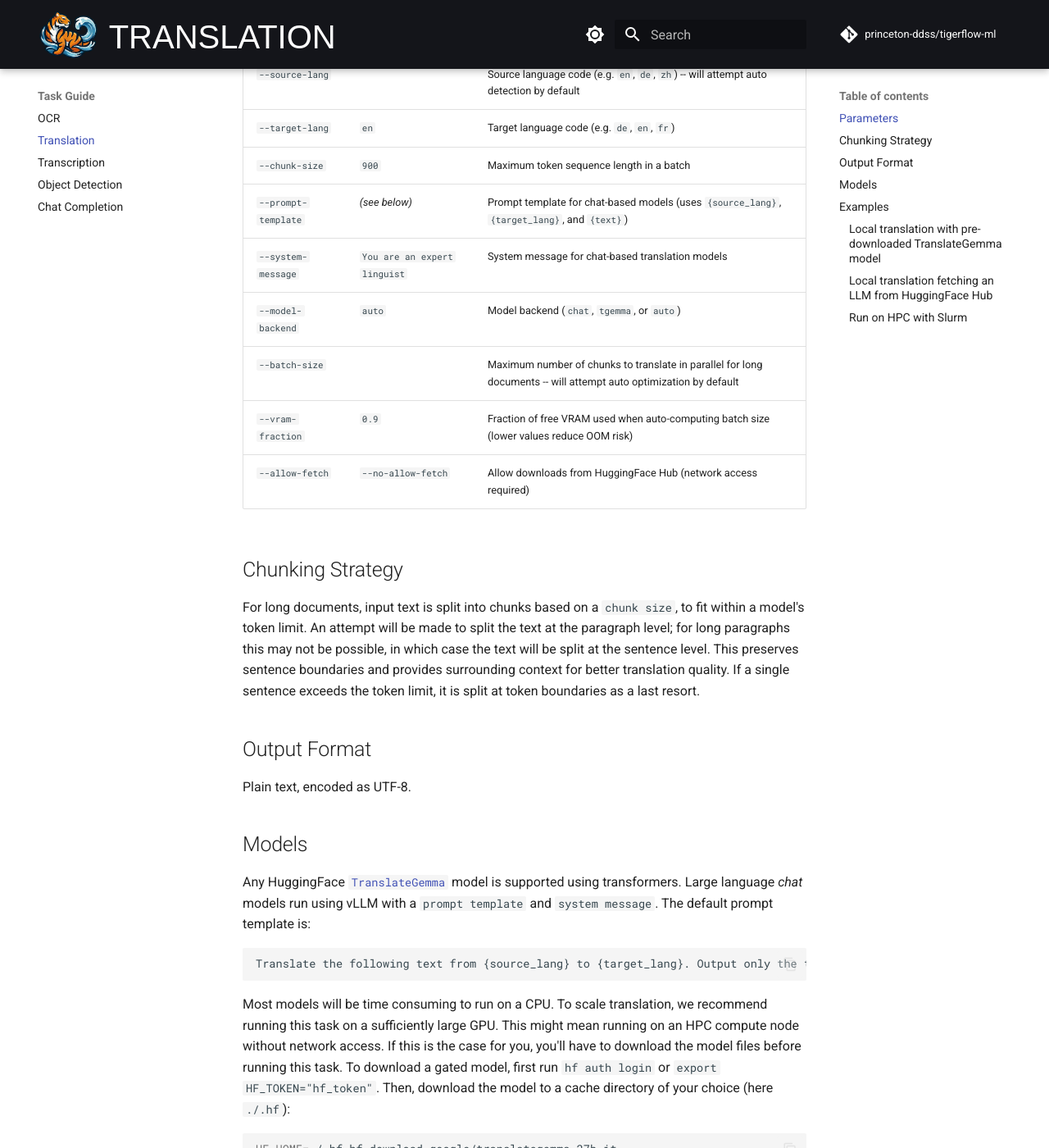
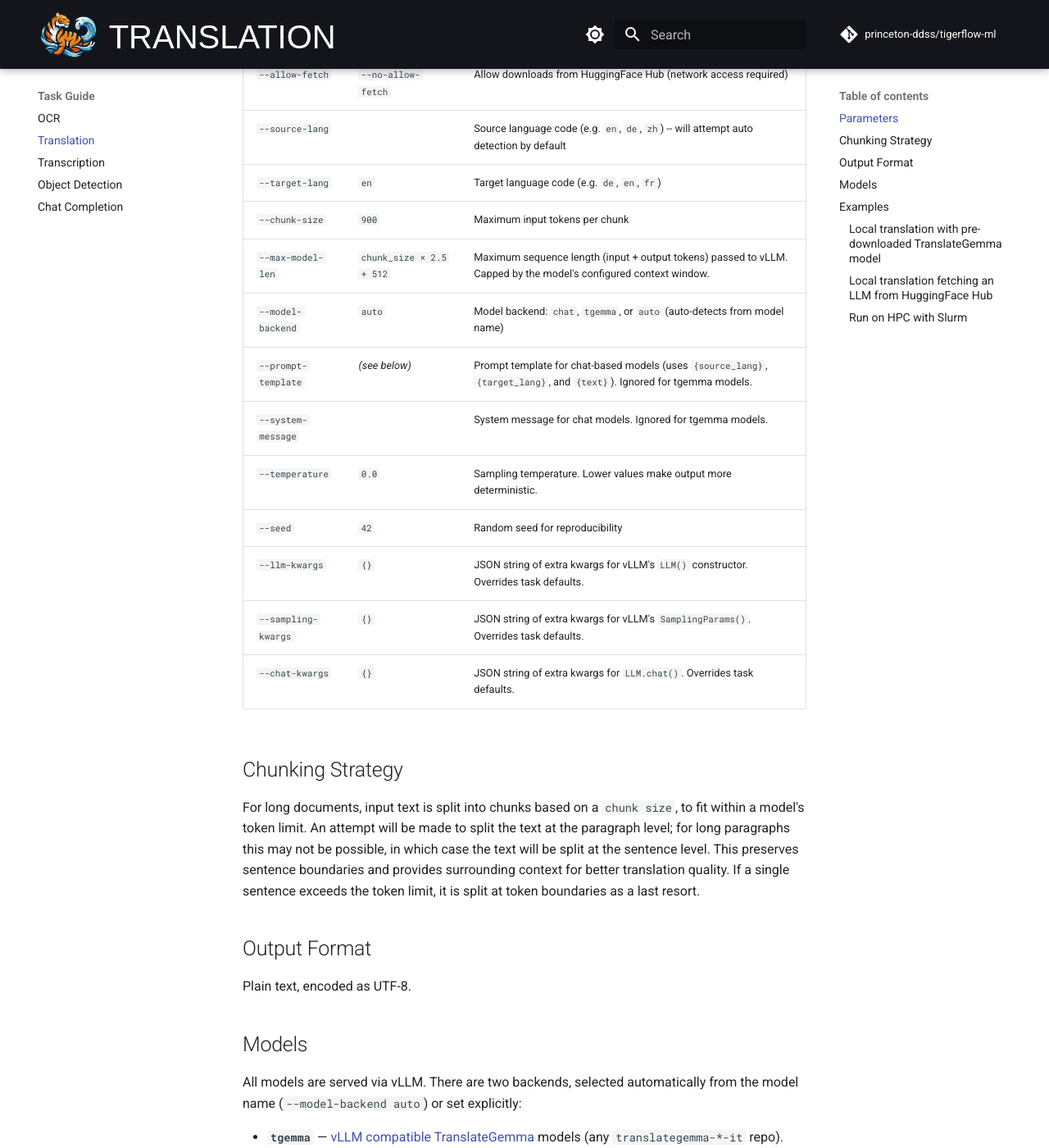
Before and after one commit to princeton-ddss/tigerflow-ml, an MkDocs documentation site: the page built from docs/mkdocs/tasks/translate.md, in a window 1280 px wide and 1400 px high, scrolled down 510 px. Shown: the whole window at 82% size. Built offline with MkDocs 1.6.1 and Material for MkDocs 9.7.7, drawn with Linux system fonts in a browser that asks for light colours; some web fonts are replaced; comment, search, counter and statistics services are not loaded; the version menu is left out; some of the changed text lies outside the part shown.

Commit message:
docs: reflect refactored code and lack of tgemma model support

````diff
--- a/docs/mkdocs/tasks/translate.md
+++ b/docs/mkdocs/tasks/translate.md
@@ -1,24 +1,27 @@
 # Translation
 
-Translate text documents using HuggingFace [TranslateGemma](https://huggingface.co/collections/google/translategemma) models or chat models.
+Translate text documents using HuggingFace [vLLM optimized TranslateGemma](https://docs.vllm.ai/projects/recipes/en/latest/Google/TranslateGemma.html) models or chat models via vLLM.
 
 ## Parameters
 
-| Parameter           | Default                  | Description                                                                              |
-|---------------------|--------------------------|------------------------------------------------------------------------------------------|
-| `--model`           |                          | HuggingFace model repo ID                                                                |
-| `--revision`        | `main`                   | Model revision (branch, tag, or commit hash)                                             |
-| `--cache-dir`       |                          | HuggingFace cache directory for model files                                              |
-| `--device`          | `auto`                   | Device to use (`cuda`, `cpu`, or `auto`)                                                 |
-| `--source-lang`     |                          | Source language code (e.g. `en`, `de`, `zh`) -- will attempt auto detection by default   |
-| `--target-lang`     | `en`                     | Target language code (e.g. `de`, `en`, `fr`)                                             |
-| `--chunk-size`      | `900`                    | Maximum token sequence length in a batch                                                 |
-| `--prompt-template` | *(see below)*            | Prompt template for chat-based models (uses `{source_lang}`, `{target_lang}`, and `{text}`)    |
-| `--system-message`  | `You are an expert linguist` | System message for chat-based translation models                                    |
-| `--model-backend`   | `auto`                   | Model backend (`chat`, `tgemma`, or `auto`)                                              |
-| `--batch-size`      |                          | Maximum number of chunks to translate in parallel for long documents -- will attempt auto optimization by default |
-| `--vram-fraction`   | `0.9`                    | Fraction of free VRAM used when auto-computing batch size (lower values reduce OOM risk) |
-| `--allow-fetch`     | `--no-allow-fetch`       | Allow downloads from HuggingFace Hub (network access required)                           |
+| Parameter            | Default                          | Description                                                                                                                      |
+|----------------------|----------------------------------|----------------------------------------------------------------------------------------------------------------------------------|
+| `--model`            |                                  | HuggingFace model repo ID                                                                                                        |
+| `--revision`         | `main`                           | Model revision (branch, tag, or commit hash)                                                                                     |
+| `--cache-dir`        |                                  | HuggingFace cache directory for model files (equivalent to `HF_HOME`)                                                            |
+| `--allow-fetch`      | `--no-allow-fetch`               | Allow downloads from HuggingFace Hub (network access required)                                                                   |
+| `--source-lang`      |                                  | Source language code (e.g. `en`, `de`, `zh`) -- will attempt auto detection by default                                           |
+| `--target-lang`      | `en`                             | Target language code (e.g. `de`, `en`, `fr`)                                                                                     |
+| `--chunk-size`       | `900`                            | Maximum input tokens per chunk                                                                                                   |
+| `--max-model-len`    | `chunk_size × 2.5 + 512`         | Maximum sequence length (input + output tokens) passed to vLLM. Capped by the model's configured context window.                 |
+| `--model-backend`    | `auto`                           | Model backend: `chat`, `tgemma`, or `auto` (auto-detects from model name)                                                        |
+| `--prompt-template`  | *(see below)*                    | Prompt template for chat-based models (uses `{source_lang}`, `{target_lang}`, and `{text}`). Ignored for tgemma models.          |
+| `--system-message`   |                                  | System message for chat models. Ignored for tgemma models.                                                                       |
+| `--temperature`      | `0.0`                            | Sampling temperature. Lower values make output more deterministic.                                                               |
+| `--seed`             | `42`                             | Random seed for reproducibility                                                                                                  |
+| `--llm-kwargs`       | `{}`                             | JSON string of extra kwargs for vLLM's `LLM()` constructor. Overrides task defaults.        |
+| `--sampling-kwargs`  | `{}`                             | JSON string of extra kwargs for vLLM's `SamplingParams()`. Overrides task defaults.                 |
+| `--chat-kwargs`      | `{}`                             | JSON string of extra kwargs for `LLM.chat()`. Overrides task defaults.                           |
 
 
 ## Chunking Strategy
@@ -31,16 +34,21 @@ Plain text, encoded as UTF-8.
 
 ## Models
 
-Any HuggingFace [`TranslateGemma`](https://huggingface.co/collections/google/translategemma) model is supported using transformers. Large language _chat_ models run using vLLM with a `prompt template` and `system message`. The default prompt template is:
+All models are served via vLLM. There are two backends, selected automatically from the model name (`--model-backend auto`) or set explicitly:
+
+- **`tgemma`** — [vLLM compatible TranslateGemma](https://docs.vllm.ai/projects/recipes/en/latest/Google/TranslateGemma.html) models (any `translategemma-*-it` repo). Uses the native `<<<source>>>{src_lang}<<<target>>>{tgt_lang}<<<text>>>{text}` prompt format and ignores `--prompt-template` and `--system-message`.
+- **`chat`** — Any instruction-tuned LLM. Uses `LLM.chat()` with the configurable `--prompt-template` and `--system-message`.
+
+The default prompt template for chat models is:
 
 ```text
 Translate the following text from {source_lang} to {target_lang}. Output only the translated text, nothing else. Text: {text}
 ```
 
-Most models will be time consuming to run on a CPU. To scale translation, we recommend running this task on a sufficiently large GPU. This might mean running on an HPC compute node without network access. If this is the case for you, you'll have to download the model files before running this task. To download a gated model, first run `hf auth login` or `export HF_TOKEN="hf_token"`. Then, download the model to a cache directory of your choice (here `./.hf`):
+We recommend running this task on a sufficiently large GPU. This might mean running on an HPC compute node without network access. If this is the case for you, you'll have to download the model files before running this task. To download a gated model, first run `hf auth login` or `export HF_TOKEN="hf_token"`. Then, download the model to a cache directory of your choice (here `./.hf`):
 
 ```bash
-HF_HOME=./.hf hf download google/translategemma-27b-it
+HF_HOME=./.hf hf download Infomaniak-AI/vllm-translategemma-27b-it
 ```
 
 ## Examples
@@ -61,7 +69,7 @@ Run with the command: `tigerflow run config.yaml ./input/ ./output/`.*
         input_ext: .txt
         output_ext: .txt
         params:
-          model: google/translategemma-4b-it
+          model: Infomaniak-AI/vllm-translategemma-27b-it
           source-lang: en
           target-lang: de
           cache-dir: /path/to/.hf/hub/
@@ -83,12 +91,12 @@ Run with the command: `tigerflow run config.yaml ./input/ ./output/`.*
     Er wird seit über einem Jahrhundert als Übung für das Tippen verwendet.
     ```
 
-*This task can also be run from the command line with the command: `python -m tigerflow_ml.text.translate.local --input-dir ./input/ --input-ext .txt --output-dir ./output/ --output-ext .txt --model google/translategemma-4b-it --cache-dir /path/to/.hf/hub/ --target-lang de`
+*This task can also be run from the command line with the command: `python -m tigerflow_ml.text.translate.local --input-dir ./input/ --input-ext .txt --output-dir ./output/ --output-ext .txt --model Infomaniak-AI/vllm-translategemma-27b-it --cache-dir /path/to/.hf/hub/ --source-lang en --target-lang de`
 
 
 ### Local translation fetching an LLM from HuggingFace Hub
 
-Uses `google/gemma-3-4b-it` (an image-text-to-text chat model) to translate a short Chinese text to English locally with network access.
+Uses `google/gemma-3-4b-it` (an instruction-tuned chat model) to translate a short Chinese text to English locally with network access.
 
 === "Config"
 
````
Also changed, not shown: src/tigerflow_ml/text/translate/README.md.
